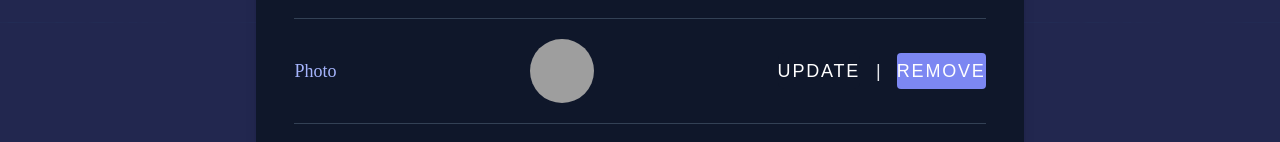
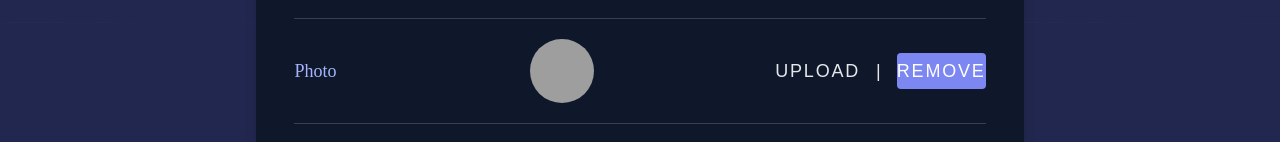
Before and after one commit to kristafrancis/book-nook-v2, a React (Create React App) app in the folder client/: page /editprofile in a window 1280 px wide. Shown: the part 777-919 px from the top of the page. Built offline with nearby package versions, Linux system fonts and the light colour scheme; grey boxes are pictures that could not be loaded.

Commit message:
upload btn edit profile

```diff
--- a/client/src/pages/Editprofile.js
+++ b/client/src/pages/Editprofile.js
@@ -2,13 +2,35 @@ import React, { useState } from "react";
 import Layout from "../components/Layout/dashboard";
 
 const EditProfile = () => {
-  const [selectedImage, setSelectedImage] = useState(null);
+  const [image, setImage] = useState({ preview: "", raw: "" });
+
+  const handleChange = (e) => {
+    if (e.target.files.length) {
+      setImage({
+        preview: URL.createObjectURL(e.target.files[0]),
+        raw: e.target.files[0],
+      });
+    }
+  };
+
+  const handleUpload = async (e) => {
+    e.preventDefault();
+    const formData = new FormData();
+    formData.append("image", image.raw);
+
+    await fetch("YOUR_URL", {
+      method: "POST",
+      headers: {
+        "Content-Type": "multipart/form-data",
+      },
+      body: formData,
+    });
+  };
 
   return (
     <>
       <Layout pageTitle="Edit Profile">
         <main className="max-w-screen-md h-full mx-auto">
-
           <h1 className="my-8 ml-4 text-4xl font-semibold drop-shadow">
             Settings
           </h1>
@@ -51,26 +73,22 @@ const EditProfile = () => {
 
               <div className="mt-10 divide-y divide-slate-700">
                 <div className="space-y-1">
-                      <h3 className="text-2xl font-medium">
-                        Profile
-                      </h3>
+                  <h3 className="text-2xl font-medium">Profile</h3>
                   <p className="max-w-2xl">
-                        This information will be displayed publicly so be
-                        careful what you share.
+                    This information will be displayed publicly so be careful
+                    what you share.
                   </p>
                 </div>
                 <div className="mt-6">
                   <dl className="divide-y divide-slate-700">
                     <div className="py-4 sm:grid sm:grid-cols-3 sm:gap-4 sm:py-5">
-                          <dt className="font-medium text-indigo-400">
-                            Name
-                          </dt>
+                      <dt className="font-medium text-indigo-400">Name</dt>
                       <dd className="mt-1 flex sm:col-span-2 sm:mt-0">
                         <span className="flex-grow">Bob Joe</span>
                         <span className="ml-4 flex-shrink-0">
                           <button
                             type="button"
-                                className="rounded font-medium hover:text-indigo-200 focus:outline-none focus:ring-2 focus:ring-indigo-600 focus:ring-offset-2"
+                            className="rounded font-medium hover:text-indigo-200"
                           >
                             Update
                           </button>
@@ -90,23 +108,39 @@ const EditProfile = () => {
                           ></img>{" "}
                         </span>
                         <span className="ml-4 flex flex-shrink-0 items-center space-x-4">
-                              <button
+                          <div>
+                            <label htmlFor="upload-button">
+                              {image.preview ? (
+                                <img
+                                  src={image.preview}
+                                  className="h-16 w-16 rounded-full"
+                                />
+                              ) : (
+                                <>
+                                  <span className="fa-stack fa-2x mt-3 mb-2">
+                                    <i className="fas fa-circle fa-stack-2x" />
+                                    <i className="fas fa-store fa-stack-1x fa-inverse" />
+                                  </span>
+                                  <h5 className="text-center hover:bg-indigo-700 rounded cursor-pointer tracking-widest ease-in duration-300">
+                                    UPLOAD
+                                  </h5>
+                                </>
+                              )}
+                            </label>
+                            <input
                               type="file"
-                                name="myImage"
-                                onChange={(event) => {
-                                  console.log(event.target.files[0]);
-                                  setSelectedImage(event.target.files[0]);
-                                }}
-                                className="rounded-md font-medium hover:text-indigo-200 bg-slate-900 focus:outline-none focus:ring-2 focus:ring-indigo-600 focus:ring-offset-2"
-                              >
-                                Update
-                              </button>
+                              id="upload-button"
+                              style={{ display: "none" }}
+                              onChange={handleChange}
+                            />
+                          </div>
+
                           <span className="" aria-hidden="true">
                             |
                           </span>
                           <button
                             type="button"
-                                className="rounded font-medium hover:text-indigo-200 focus:outline-none focus:ring-2 focus:ring-indigo-600 focus:ring-offset-2"
+                            className="rounded font-medium hover:text-indigo-200"
                           >
                             Remove
                           </button>
@@ -114,9 +148,7 @@ const EditProfile = () => {
                       </dd>
                     </div>
                     <div className="py-4 sm:grid sm:grid-cols-3 sm:gap-4 sm:py-5 sm:pt-5">
-                          <dt className="font-medium text-indigo-300">
-                            Email
-                          </dt>
+                      <dt className="font-medium text-indigo-300">Email</dt>
                       <dd className="mt-1 flex sm:col-span-2 sm:mt-0">
                         <span className="flex-grow">
                           bob.joe@spicegirls.com
@@ -124,7 +156,7 @@ const EditProfile = () => {
                         <span className="ml-4 flex-shrink-0">
                           <button
                             type="button"
-                                className="rounded font-medium hover:text-indigo-200 focus:outline-none focus:ring-2 focus:ring-indigo-600 focus:ring-offset-2"
+                            className="rounded font-medium hover:text-indigo-200"
                           >
                             Update
                           </button>
@@ -136,7 +168,6 @@ const EditProfile = () => {
               </div>
             </div>
           </div>
-
         </main>
       </Layout>
     </>
--- a/client/src/pages/Search.js
+++ b/client/src/pages/Search.js
@@ -8,6 +8,7 @@ import { saveBookIds, getSavedBookIds } from "../utils/localStorage";
 import { useMutation } from "@apollo/client";
 import AnchorLink from "react-anchor-link-smooth-scroll";
 import StarsImg from '../images/stars.png';
+
 
 const Search = () => {
   const [searchedBooks, setSearchedBooks] = useState([]);
```
Lines whose indentation alone changed are shown as unchanged.
